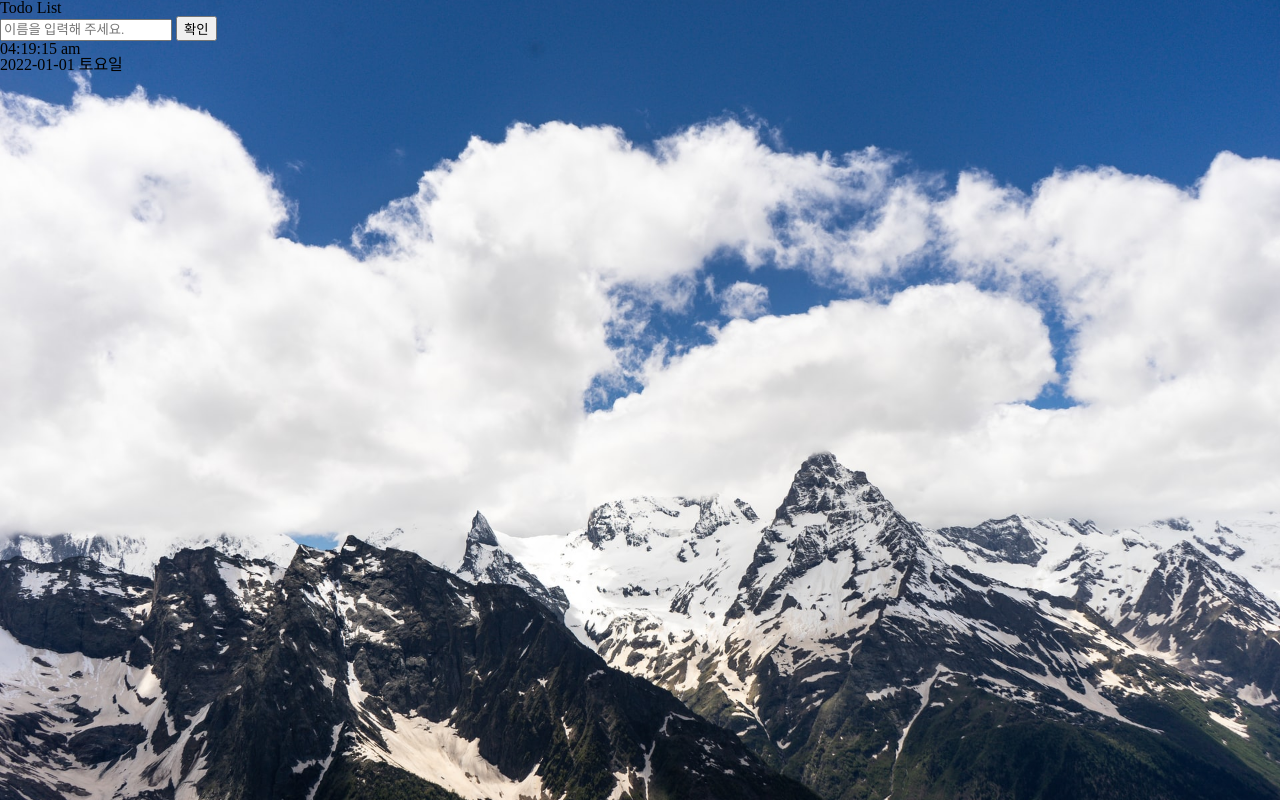
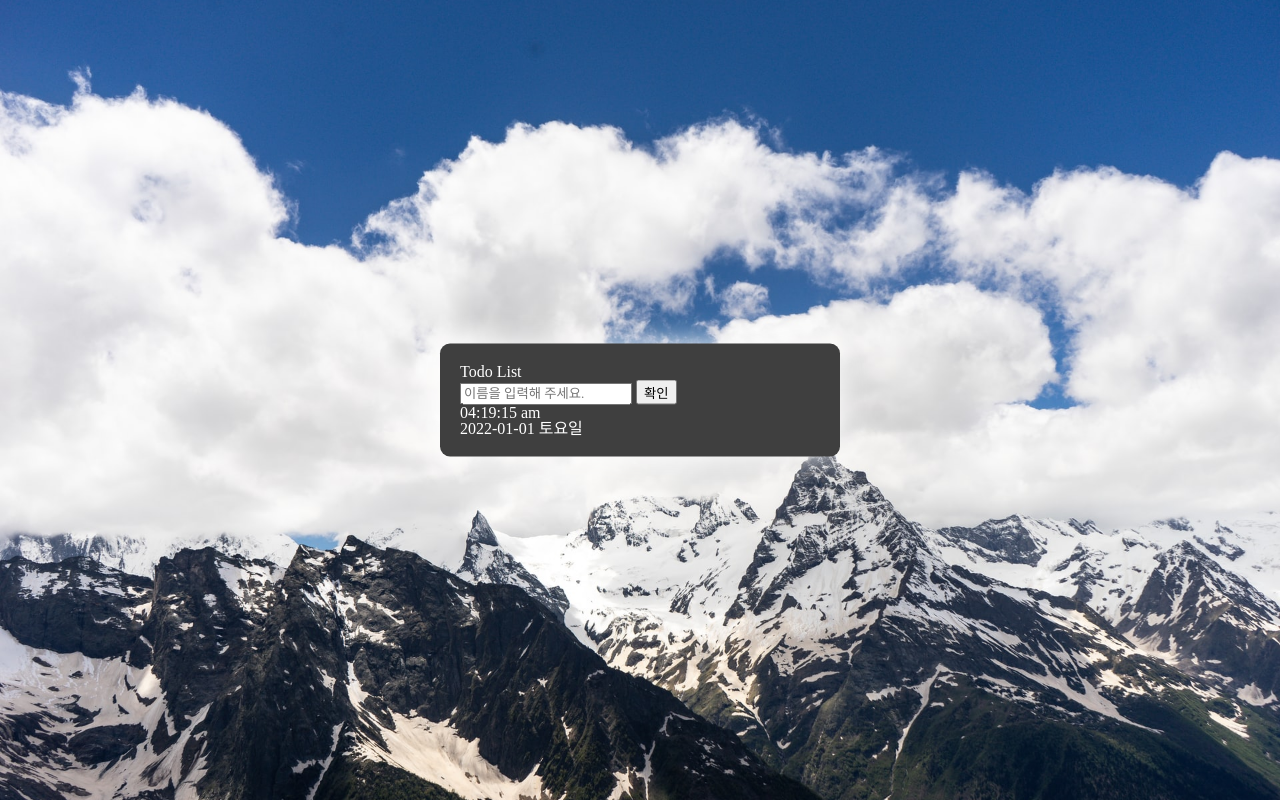
Before and after one commit to franz0406/todo-list, a plain HTML site: page index.html in a window 1280 px wide. Drawn offline with Linux system fonts and the light colour scheme; a web font is replaced by a local one.

Commit message:
box styling first after finish random bg

```diff
--- a/scss/_reset.scss
+++ b/scss/_reset.scss
@@ -55,3 +55,6 @@ a{
 img{
     vertical-align: top;
 }
+*{
+	box-sizing: border-box;
+}
--- /dev/null
+++ b/scss/_variable.scss
@@ -0,0 +1,12 @@
+// COLOR
+
+$main-color:#3f3f3f;
+$white:#fff;
+
+$shadow-color:#fff;
+
+// Mixin
+
+@mixin box-shadow($val) {
+    box-shadow: 0 0 $val $shadow-color;
+}
--- a/scss/style.scss
+++ b/scss/style.scss
@@ -1,5 +1,7 @@
 // RESET CSS
 @import 'reset';
+// VARIABLES
+@import 'variable';
 
 // FONT STYLE
 @font-face { // 눈누 웹폰트 -- 여기어때 잘난체
@@ -26,8 +28,27 @@ body{
 
 // LAYOUT
 body{
-    width: 100vh;
+    padding: 20px;
+    width: 100%;
     height: 100vh;
+    overflow-x: hidden;
+    transition: all 0.3s linear;
+
+    #wrapper{
+        padding: 20px;
+        width: 100%;
+        max-width: 400px;
+        min-width: 300px;
+        position: relative;
+        left: 50%; top: 50%;
+        transform: translate(-50%, -50%);
+        color:$white;
+        background: $main-color;
+        border-radius: 10px;
+        @include box-shadow(10px);
+        @include box-shadow(20px);
+        @include box-shadow(30px);
+    }
 }
 
 // COMMON CSS
@@ -41,7 +62,7 @@ body{
         position: fixed;
         top: 0; bottom: 0;  right: 0; left: 0;
         padding:30px 50px;
-        background: rgba(0,0,0,0.5);
+        background: rgba(0,0,0,0.7);
         animation: show .3s linear forwards;
         &.modal{
             display: block;
```
Also changed, not shown: css/style.css, 1 other file.
